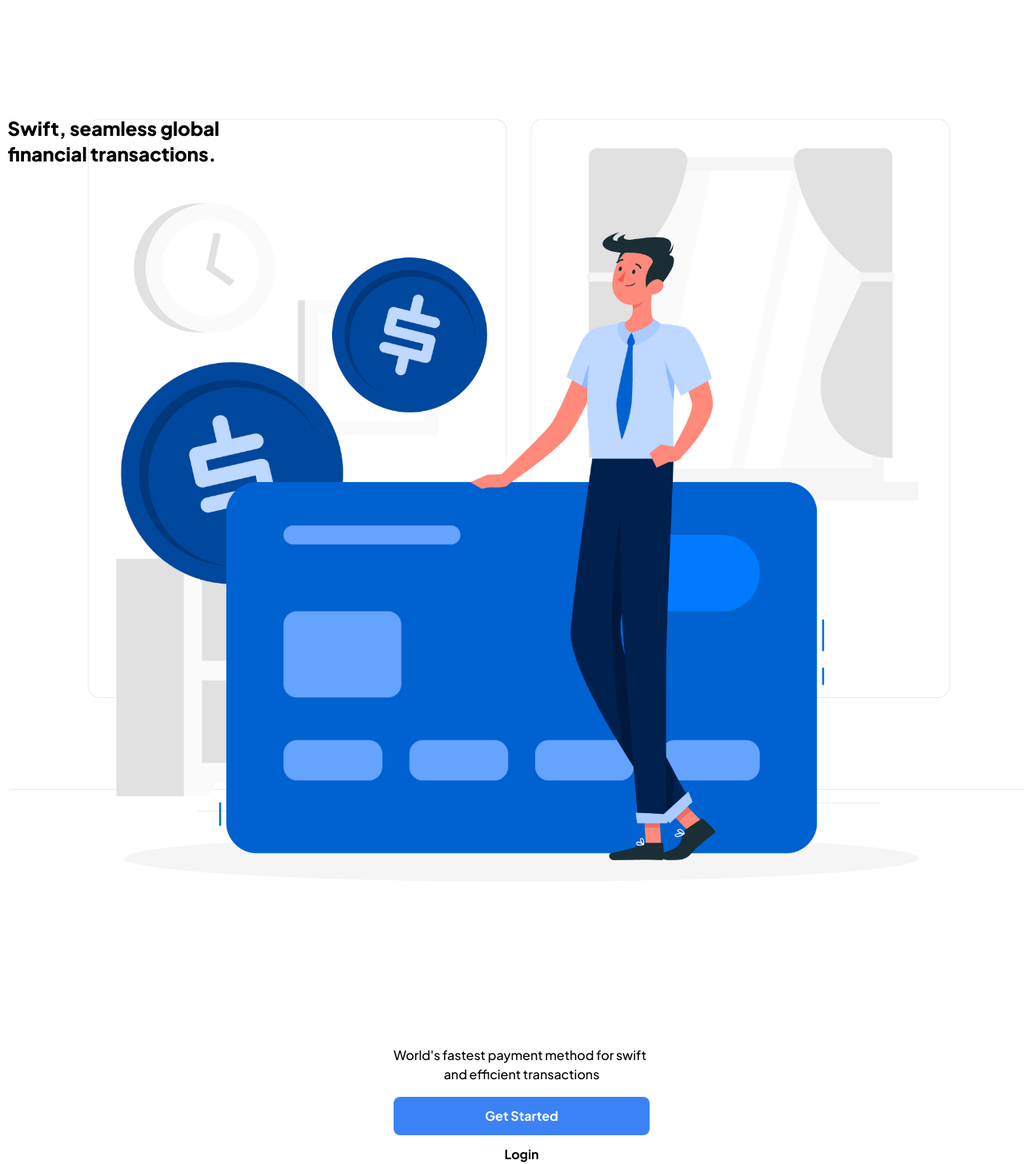
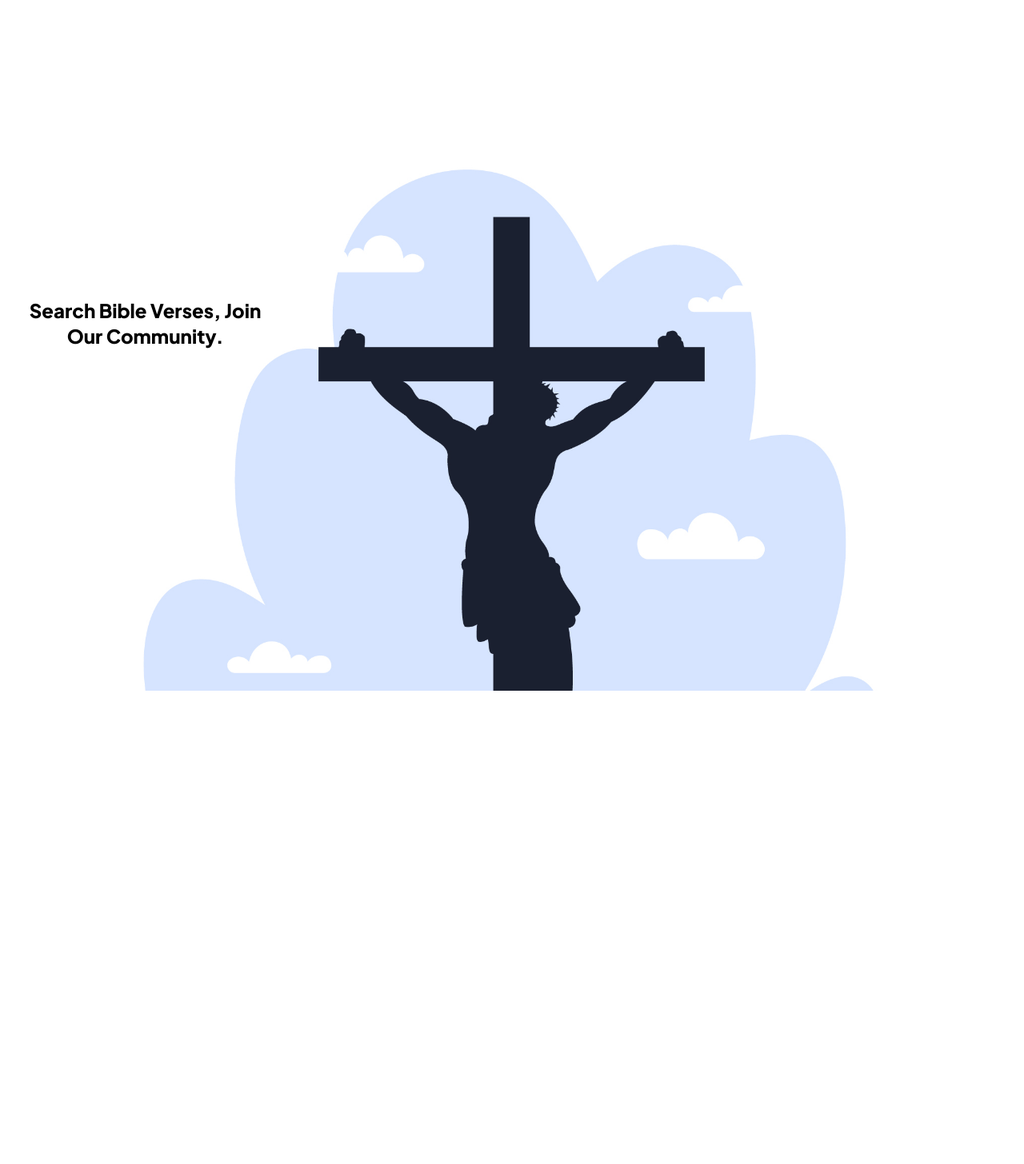
Before and after one commit to ydkdan6/biblimo, a React (Create React App) app: page / in a window 1280 px wide. Shown: the whole page at 80% size. After the commit the page ends 864 px from the top, so only its background shows below. Built offline with nearby package versions, Linux system fonts and the light colour scheme.

Commit message:
Fixed view port

```diff
--- a/src/Utility/style/style.css
+++ b/src/Utility/style/style.css
@@ -2,7 +2,27 @@
 
 
 
+.container{
+  height: 100%;
+  width: auto;
+  position: absolute;
+  right: 0.8rem;
+  top: 4rem;
+  bottom: 3rem;
+  margin: 0;
+  overflow-x: hidden;
+}
 
+.container .txt {
+  position: absolute;
+  top: 18.5rem;
+  text-align: center;
+  width: 20rem;
+}
+
+.container .txt2 {
+  text-align: center;
+}
 
 .input {
     border: 1px solid black;
--- a/src/component/redirect.jsx
+++ b/src/component/redirect.jsx
@@ -8,7 +8,7 @@ export default function HandleNextPage() {
         <button className="bg-blue-500 w-80 h-12 rounded-lg">Get Started</button>
         </Link>
         <Link to="/Login">
-      <button className="bg-white-500 w-80 h-12v text-black mt-3 rounded-lg">
+      <button className="bg-white-500 w-80 h-12 text-black mt-3 rounded-lg">
         Login
       </button>
       </Link>
--- a/src/page/landingPage.js
+++ b/src/page/landingPage.js
@@ -1,20 +1,21 @@
 import React from 'react'
 import HandleNextPage from '../component/redirect';
-import image1 from './images/Credit-card.jpg';
+import image1 from './images/christ.jpg';
+import '../Utility/style/style.css'
 
 
 export default function LandingPage() {
 
     return (
-        <div className= "container">
+        <div className= "container w-76">
             <div className="flex justify-center items-center mt-2">
                 <img src={image1} alt= "Banner-image" />
             </div>
             <section className="justify-center items-center mt-1">
                 <div className="flex flex-col items-center">
-                <h2 className="w-46 text-bold text-2xl font-black text-black ">Swift, seamless global <br/>financial transactions.</h2>
-                <p className="justify-center w-80 mt-4">World's fastest payment method for swift</p>
-                <p>and efficient transactions</p>
+                <h2 className="txt mt-3 text-bold text-2xl items-center font-black text-black ">Search Bible Verses,  Join Our Community.</h2>
+                <p className=" txt2 justify-center w-80 mt-9">Join Us in Biblimo, Let us build a Christian Community,
+                Where the knowledge of Christ is being spread.</p>
                 <HandleNextPage />
                 </div>
             </section>
```
Also changed, not shown: src/page/images/Credit-card.jpg (deleted), src/page/images/christ.jpg (added).
